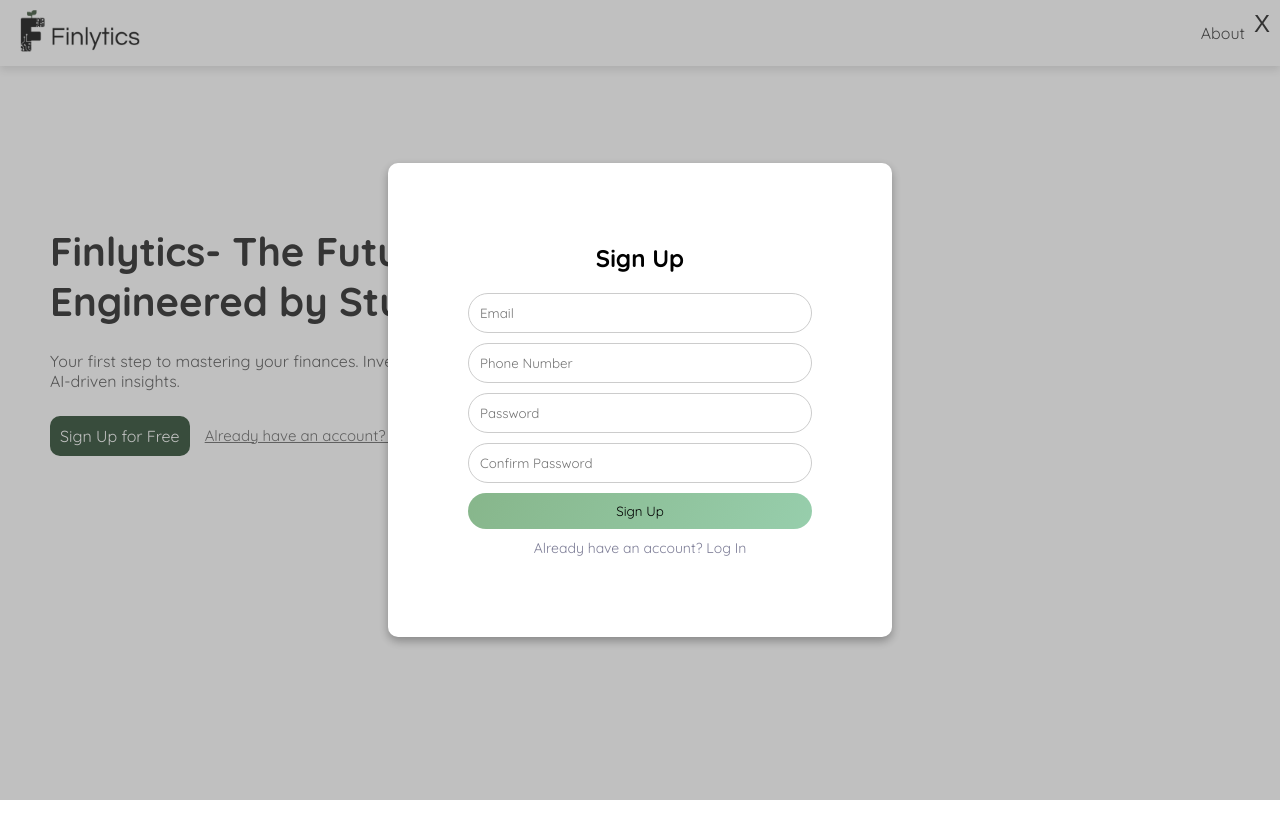
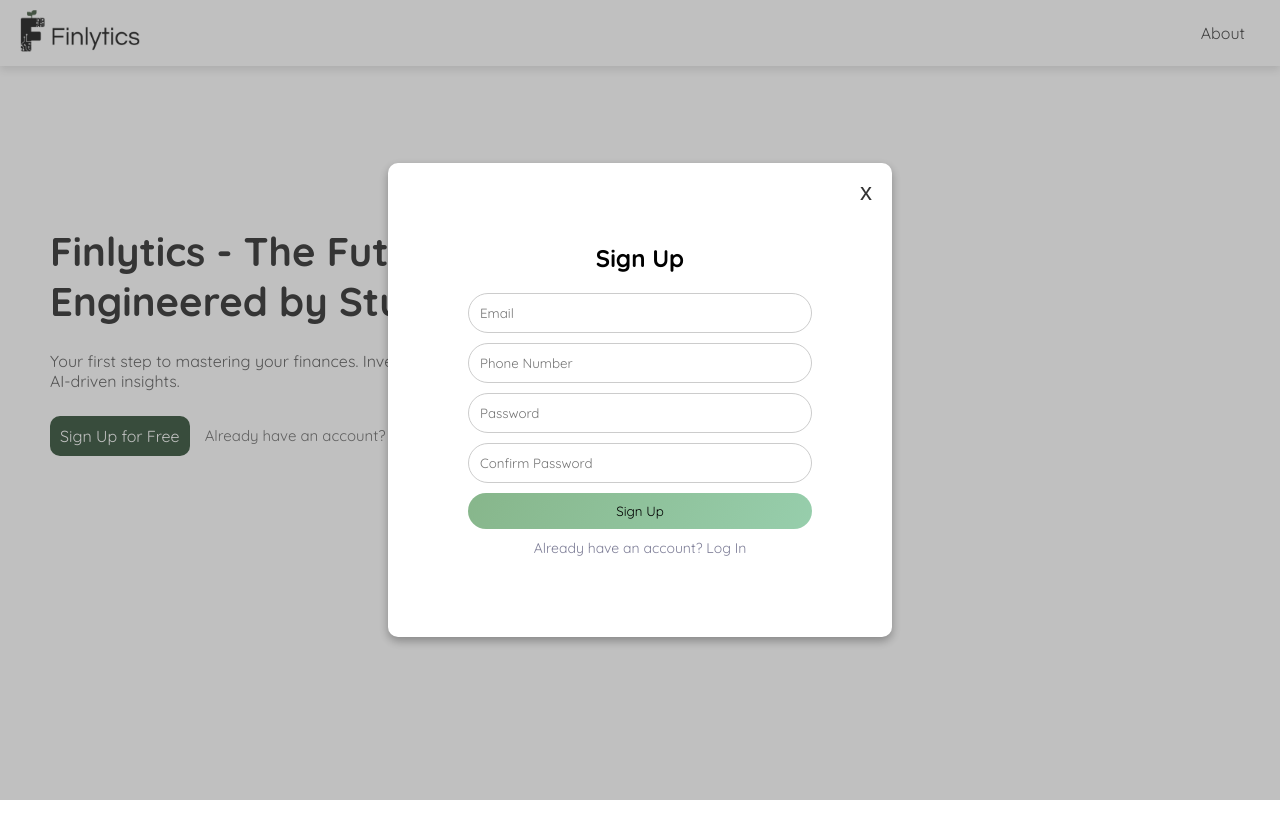
Before and after one commit to TPearson707/FinanceApp, a React (Vite) app: page / in a window 1280 px wide. Both pictures are taken after a click on the button "Sign Up for Free". Shown: the top 838 px of the page. Built offline with nearby package versions, Linux system fonts and the light colour scheme.

Commit message:
Intropage SignIn pop-up fix

```diff
--- a/src/pages/intropage/Intropage.jsx
+++ b/src/pages/intropage/Intropage.jsx
@@ -4,38 +4,39 @@ import LoginBlock from './login';
 import DemoBlock from "./demo";
 
 const Intropage = () => {
-    const [isLoginVisible, setLoginVisible] = useState(false);
+    const [showLogin, setShowLogin] = useState(false);
+    const [isSigningUp, setIsSigningUp] = useState(false);
 
     // Function to toggle visibility of the login block
-    const toggleLoginBlock = () => {
-        setLoginVisible(!isLoginVisible);
+    const toggleLoginBlock = (signingUp = true) => {
+        setIsSigningUp(signingUp);
+        setShowLogin(true);
     };
 
     return (
         <div className="intropage">
             <section className="hero-section">
                 <h1 className="intro-text">
-                    Finlytics- The Future of Finance, Engineered by Students.
+                    Finlytics - The Future of Finance, Engineered by Students.
                 </h1>
                 <p className="description-text">
                     Your first step to mastering your finances. Invest, save, and grow wealth using AI-driven insights.
                 </p>
-                <button className="signup-button" onClick={toggleLoginBlock}>
+                <button className="signup-button" onClick={() => toggleLoginBlock(true)}>
                     Sign Up for Free
                 </button>
-                <a href="#" className="signin-button" onClick={toggleLoginBlock}>
-                    Already have an account? Sign-in here.
+                <a href="#" className="signin-button" onClick={() => toggleLoginBlock(false)}>
+                    Already have an account? Sign in here.
                 </a>
+            </section>
 
-            </section>
-            {isLoginVisible && (
-                    <div className="overlay">
-                        <div className="login-overlay">
-                            <LoginBlock />
-                            <button className="close-btn" onClick={toggleLoginBlock}>X</button>
-                        </div>
+            {showLogin && (
+                <div className="overlay">
+                    <div className="login-overlay">
+                        <LoginBlock toggleLoginBlock={() => setShowLogin(false)} isSigningUp={isSigningUp} />
                     </div>
-                )}
+                </div>
+            )}
         </div>
     );
 }
--- a/src/pages/intropage/intropage.scss
+++ b/src/pages/intropage/intropage.scss
@@ -86,6 +86,7 @@
     opacity: 0;
     animation: fadeInBlur 2s ease-out forwards;
     animation-delay: 0.8s;
+    text-decoration: none;
 
     &:hover{
         cursor: pointer;
@@ -109,17 +110,6 @@
         animation: fadeInOverlay 0.5s ease-out forwards;
 }
 
-.close-btn {
-    position: absolute;
-    top: 10px;
-    right: 10px;
-    background: transparent;
-    border: none;
-    font-size: 1.5rem;
-    color: #333;
-    cursor: pointer;
-}
-
 @keyframes fadeInOverlay {
     0% {
         opacity: 0;
--- a/src/pages/intropage/login.jsx
+++ b/src/pages/intropage/login.jsx
@@ -1,12 +1,16 @@
-import React, { useState } from 'react';
+import React, { useState, useEffect } from 'react';
 import './login.scss';
 
-const LoginBlock = () => {
-    const [isSigningUp, setIsSigningUp] = useState(true);
+const LoginBlock = ({ toggleLoginBlock, isSigningUp: initialSigningUp }) => {
+    const [isSigningUp, setIsSigningUp] = useState(initialSigningUp);
     const [email, setEmail] = useState('');
     const [password, setPassword] = useState('');
     const [number, setNumber] = useState('');
     const [confirmPassword, setConfirmPassword] = useState('');
+
+    useEffect(() => {
+        setIsSigningUp(initialSigningUp);
+    }, [initialSigningUp]);
 
     const handleSubmit = (e) => {
         e.preventDefault();
@@ -20,6 +24,7 @@ const LoginBlock = () => {
     return (
         <div className='login-block'>
             <div className="login">
+            <button className="close-btn" onClick={toggleLoginBlock}>x</button>
                 <h2>{isSigningUp ? 'Sign Up' : 'Log In'}</h2>
 
                 <div className={`login-container ${isSigningUp ? 'expanded' : 'collapsed'}`}>
@@ -30,7 +35,7 @@ const LoginBlock = () => {
                         {isSigningUp && (
                             <input type="password" placeholder="Confirm Password" value={confirmPassword} onChange={(e) => setConfirmPassword(e.target.value)} required />
                         )}
-                        <button type="submit">{isSigningUp ? 'Sign Up' : 'Sign In'}</button>
+                        <button type="submit" className='submit-btn'>{isSigningUp ? 'Sign Up' : 'Sign In'}</button>
                     </form>
                 </div>
 
--- a/src/pages/intropage/login.scss
+++ b/src/pages/intropage/login.scss
@@ -68,14 +68,33 @@
     }
   }
 
+.close-btn {
+  position: absolute;
+  background: transparent;
+  top: 15px;
+  right: 20px;
+  border: none;
+  font-size: 1.5rem;
+  color: #333;
+  z-index: 10;
+  cursor: pointer;
+  opacity: 0;
+    animation: fadeIn .5s ease-out forwards;
+
+  &:hover{
+     color:rgb(41, 117, 61);
+  }
+}
+
+
 @keyframes gradientBG {
     0% { background-position: 0% 50%; }
     50% { background-position: 100% 50%; }
     100% { background-position: 0% 50%; }
 }
 
-  .login {
-    button {
+.login{
+  .submit-btn {
       background: linear-gradient(120deg, #87b68b, #97ceac, #5c8162);
       background-size: 200% 200%;
       color: rgb(0, 0, 0);
@@ -92,7 +111,9 @@
         padding: 12px;
       }
     }
-  }
+}
+
+
 
   .toggle-text {
     color: #7e7e97;
```
